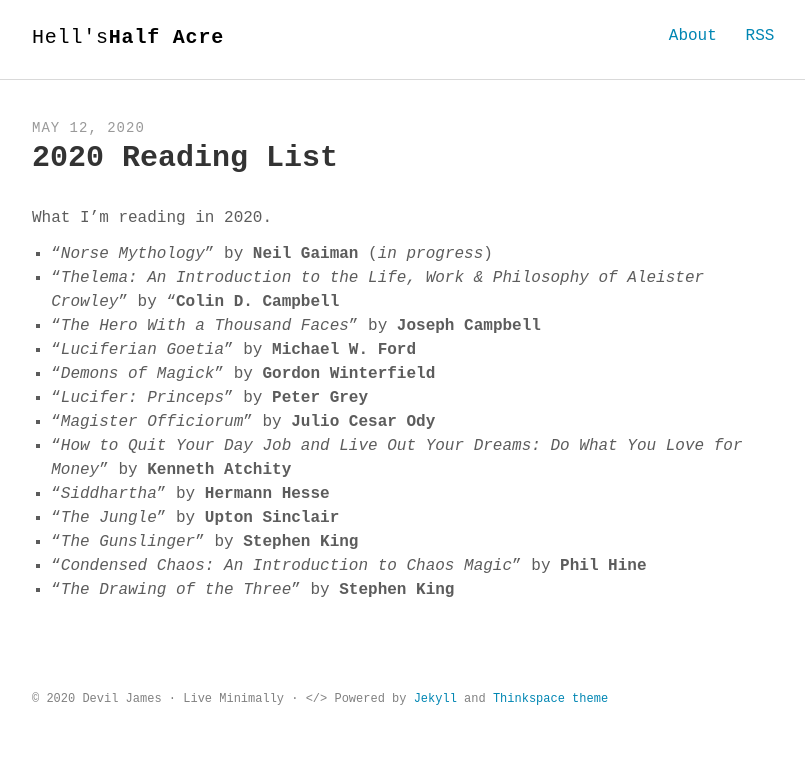
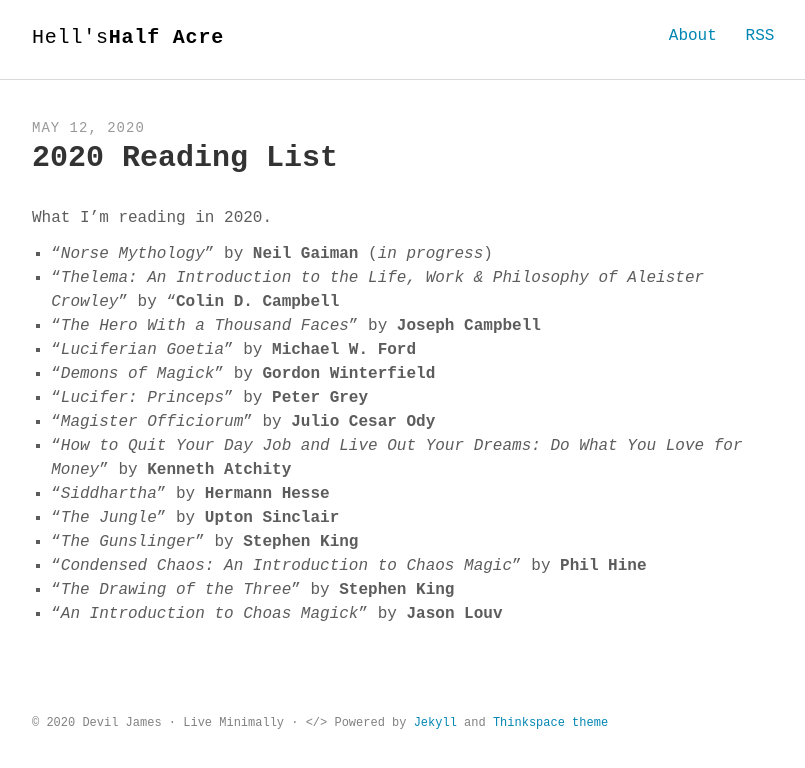
Before and after one commit to chevrenoire/chevrenoire.github.io, a Jekyll site: the page built from _posts/2020-05-12-Reading-List-2020.md, in a window 1280 px wide. Shown: the top 768 px of the page, without its empty margins (232-1037 px from the left). Built offline with Jekyll 4.4.1, drawn with Linux system fonts in a browser that asks for light colours; some web fonts are replaced.

Commit message:
update reading

```diff
--- a/_posts/2020-05-12-Reading-List-2020.md
+++ b/_posts/2020-05-12-Reading-List-2020.md
@@ -19,3 +19,4 @@
 11. "_The Gunslinger_" by **Stephen King**
 12. "_Condensed Chaos: An Introduction to Chaos Magic_" by **Phil Hine**
 13. "_The Drawing of the Three_" by **Stephen King**
+14. "_An Introduction to Choas Magick_" by **Jason Louv**
```
